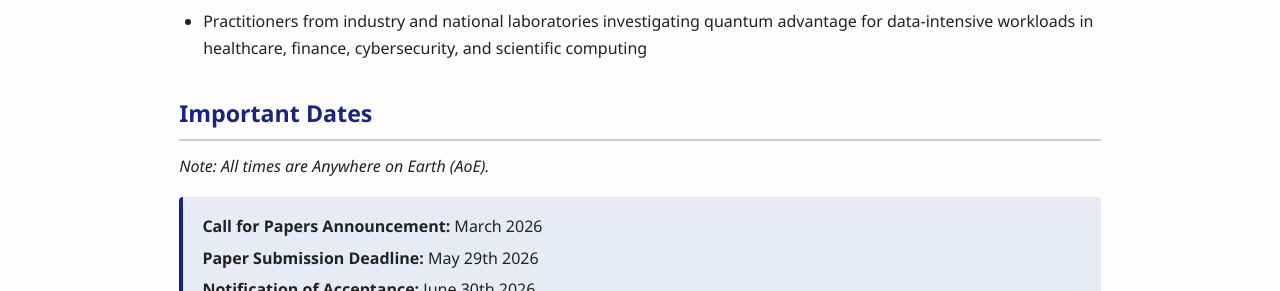
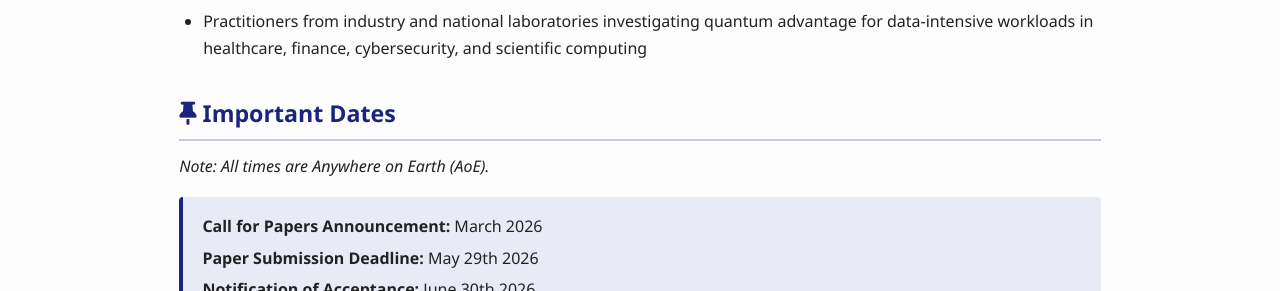
Before and after one commit to qcdkm/qcdkm.github.io, a Jekyll site: the page built from 2026/index.html, in a window 1280 px wide. Shown: the part 1087-1378 px from the top of the page. Built offline with Jekyll 4.4.1, drawn with Linux system fonts in a browser that asks for light colours.

Commit message:
Make the 'Important Dates' section position fixed on a sidebar for both About and Call for Papers tabs/pages

```diff
--- a/2026/cfp.html
+++ b/2026/cfp.html
@@ -88,3 +88,5 @@
     Proceedings will be published jointly with other VLDB workshops. Full papers, short papers, and extended abstracts accepted in the research track will be published.
     Invited speakers are encouraged (but not required) to provide a 2-page extended abstract. An overview paper co-authored by the chairs summarizing key findings will also be included.
 </p>
+
+{% include dates.html %}
--- a/2026/index.html
+++ b/2026/index.html
@@ -34,8 +34,4 @@
     <li>Practitioners from industry and national laboratories investigating quantum advantage for data-intensive workloads in healthcare, finance, cybersecurity, and scientific computing</li>
 </ul>
 
-<h2>Important Dates</h2>
-<p>
-    <medium><em>Note: All times are Anywhere on Earth (AoE).</em></medium>
-</p>
 {% include dates.html %}
--- a/_includes/dates.html
+++ b/_includes/dates.html
@@ -1,3 +1,6 @@
+<div class="dates-sidebar">
+    <h2><i class="fa fa-thumbtack"></i> Important Dates</h2>
+    <p><medium><em>Note: All times are Anywhere on Earth (AoE).</em></medium></p>
     <div class="dates-box">
         <p><strong>Call for Papers Announcement:</strong> {{ site.dates.cfp_announcement }}</p>
         <p><strong>Paper Submission Deadline:</strong> {{ site.dates.submission_deadline }}</p>
@@ -5,3 +8,4 @@
         <p><strong>Camera-Ready Deadline:</strong> {{ site.dates.camera_ready }}</p>
         <p><strong>Workshop Date:</strong> {{ site.dates.workshop }}</p>
     </div>
+</div>
--- a/_layouts/default.html
+++ b/_layouts/default.html
@@ -6,6 +6,7 @@
     <title>{{ page.title }} - {{ site.title }}</title>
     <link rel="stylesheet" href="{{ '/assets/css/style.css' | relative_url }}">
     <link rel="icon" type="image/x-icon" href="{{ '/assets/img/icon.png' | relative_url }}">
+    <link rel="stylesheet" href="https://cdnjs.cloudflare.com/ajax/libs/font-awesome/6.5.0/css/all.min.css">
 </head>
 <body>
 
--- a/assets/css/style.css
+++ b/assets/css/style.css
@@ -88,6 +88,7 @@
 }
 
 main {
+    position: relative;
     max-width: 960px;
     margin: 2rem auto;
     padding: 0 1.2rem 3rem;
@@ -225,6 +226,26 @@
     margin-top: 2rem;
 }
 
+.dates-sidebar {
+    position: absolute;
+    right: -55%;
+    top: 0;
+    z-index: 100;
+}
+
+@media (min-width: 1920px) and (max-width: 2180px) {
+    .dates-sidebar { right: -43%; }
+}
+
+@media (max-width: 1919px) {
+    .dates-sidebar {
+        position: static;
+        transform: none;
+        width: 100%;
+        margin-top: 2rem;
+    }
+}
+
 @media (max-width: 600px) {
     .site-header h1 { font-size: 1.3rem; }
     nav a { padding: 0.6rem 0.7rem; font-size: 0.82rem; }
```
Lines whose indentation alone changed are shown as unchanged.
